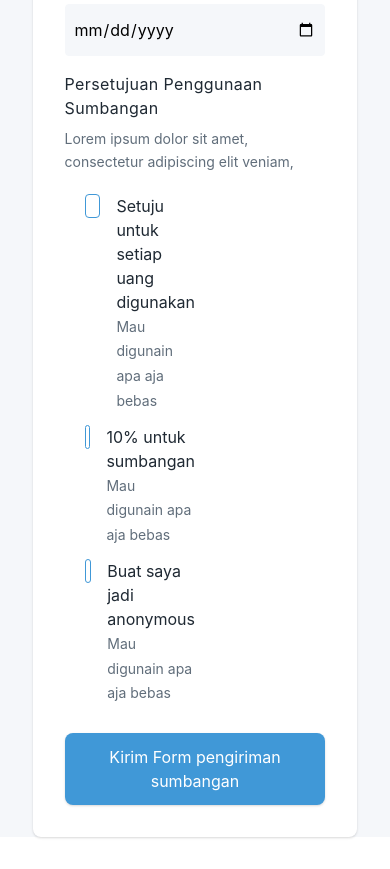
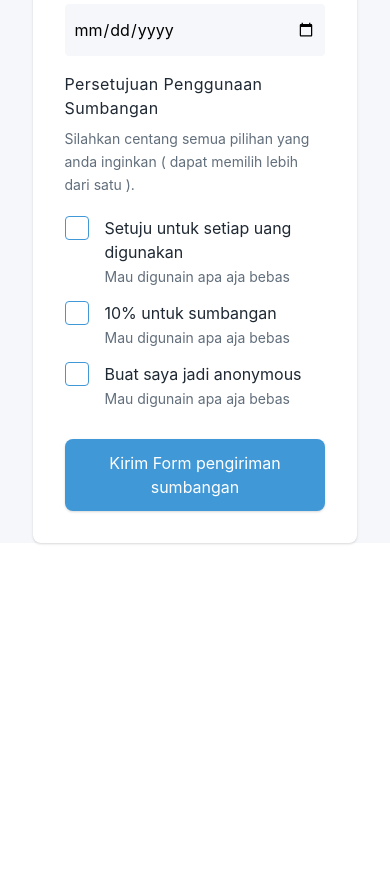
Before and after one commit to ulul-azmi/tracking-frontend, a React (Create React App) app: page /konfirmasi-sumbangan in a window 390 px wide. Shown: the part 1220-2089 px from the top of the page. After the commit the page ends 1795 px from the top, so only its background shows below. Built offline with nearby package versions, Linux system fonts and the light colour scheme; a web font is replaced by a local one.

Commit message:
fix padding and width for meta in mobile version

```diff
--- a/src/containers/FormIncome.js
+++ b/src/containers/FormIncome.js
@@ -314,11 +314,12 @@ export default class FormIncome extends Component {
                 Persetujuan Penggunaan Sumbangan
               </span>
               <span className="tracking-normal text-blue-gray-secondary leading-relaxed text-sm">
-                Lorem ipsum dolor sit amet, consectetur adipiscing elit veniam,
+                Silahkan centang semua pilihan yang anda inginkan ( dapat
+                memilih lebih dari satu ).
               </span>
             </div>
 
-            <div className="flex flex-col w-1/2 pl-5 ">
+            <div className="flex flex-col w-1/2 pl-5 xs:w-full sm:w-full xs:pl-0 sm:pl-0">
               {form.meta.map((meta, index) => (
                 <div className="flex items-start mb-3" key={index}>
                   {!meta.checked && (
```
